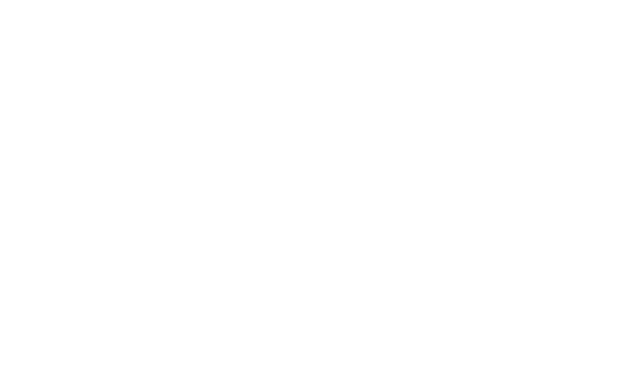
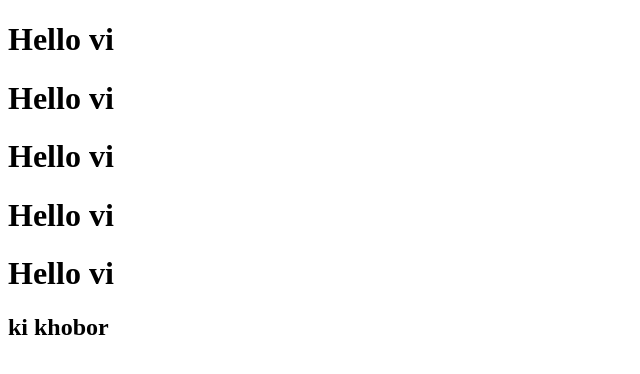
Before and after one commit to mahiuddinTuhin/my-first-repo, a plain HTML site: page index.html in a window 1280 px wide. Shown: the whole page, without its empty margins (0-640 px from the left). Drawn offline with Linux system fonts and the light colour scheme.

Commit message:
added some text

```diff
--- a/index.html
+++ b/index.html
@@ -7,6 +7,11 @@
     <title>Document</title>
 </head>
 <body>
-
+    <h1>Hello vi</h1>
+    <h1>Hello vi</h1>
+    <h1>Hello vi</h1>
+    <h1>Hello vi</h1>
+    <h1>Hello vi</h1>
+    <h2>ki khobor</h2>
 </body>
 </html>
```
